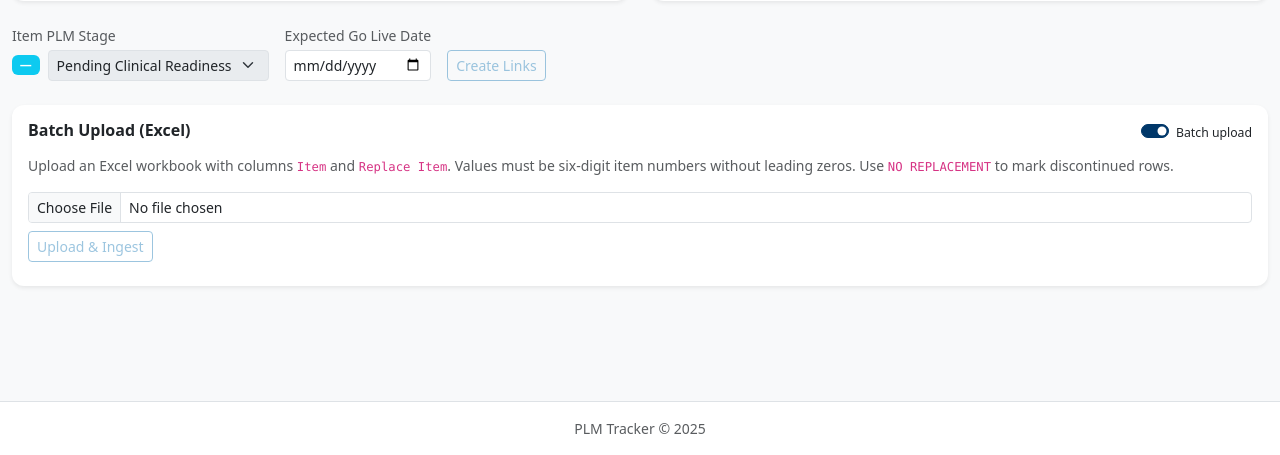
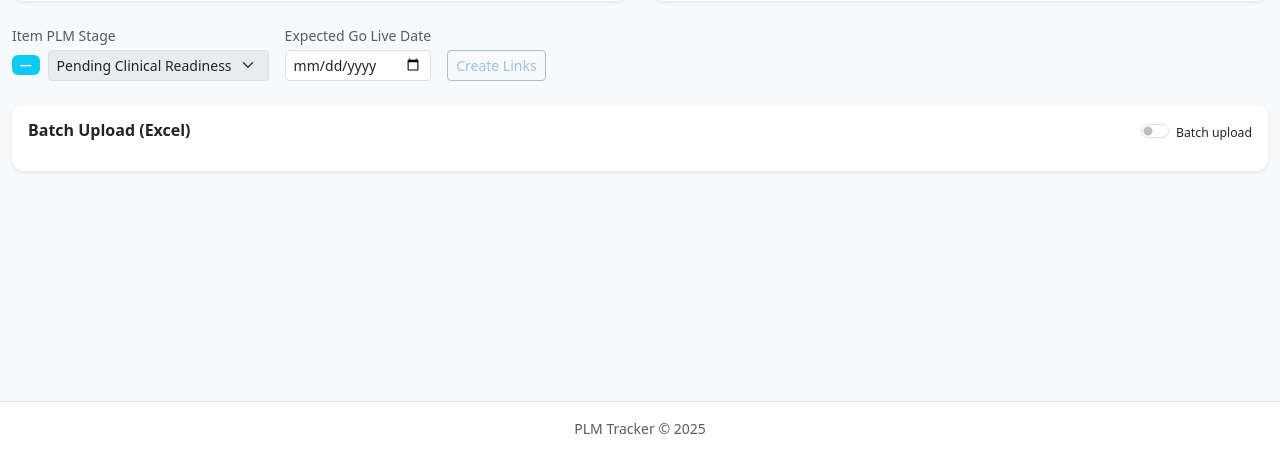
Before and after one commit to Erhezi/A10-PLMTracker, a Python web app: template app/templates/collector/collect.html in a window 1280 px wide. Shown: the part 345-800 px from the top of the page. Run offline with Jinja, Linux system fonts and the light colour scheme; the template is opened without the code that fills it, so the values that code supplies are empty; some libraries are stand-ins or nearby versions.

Commit message:
minor changes on UI

```diff
--- a/app/templates/collector/collect.html
+++ b/app/templates/collector/collect.html
@@ -81,7 +81,7 @@
           <label class="form-check-label small mb-0" for="batch-upload-toggle">Batch upload</label>
         </div>
       </div>
-  <div id="batch-upload-panel">
+  <div id="batch-upload-panel" class="d-none">
         <p class="text-muted small mb-3">
           Upload an Excel workbook with columns <code>Item</code> and <code>Replace Item</code>. Values must be six-digit item numbers without leading zeros. Use <code>NO REPLACEMENT</code> to mark discontinued rows.
         </p>
```
